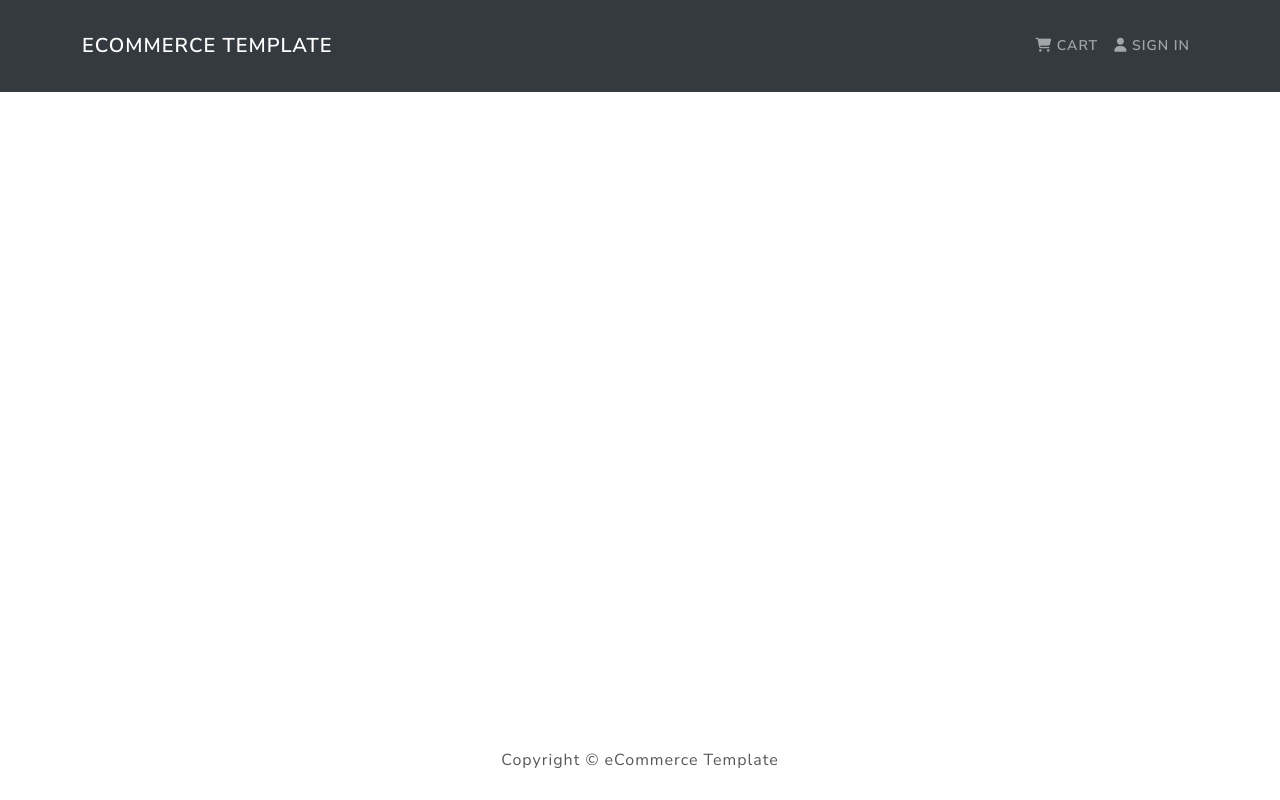
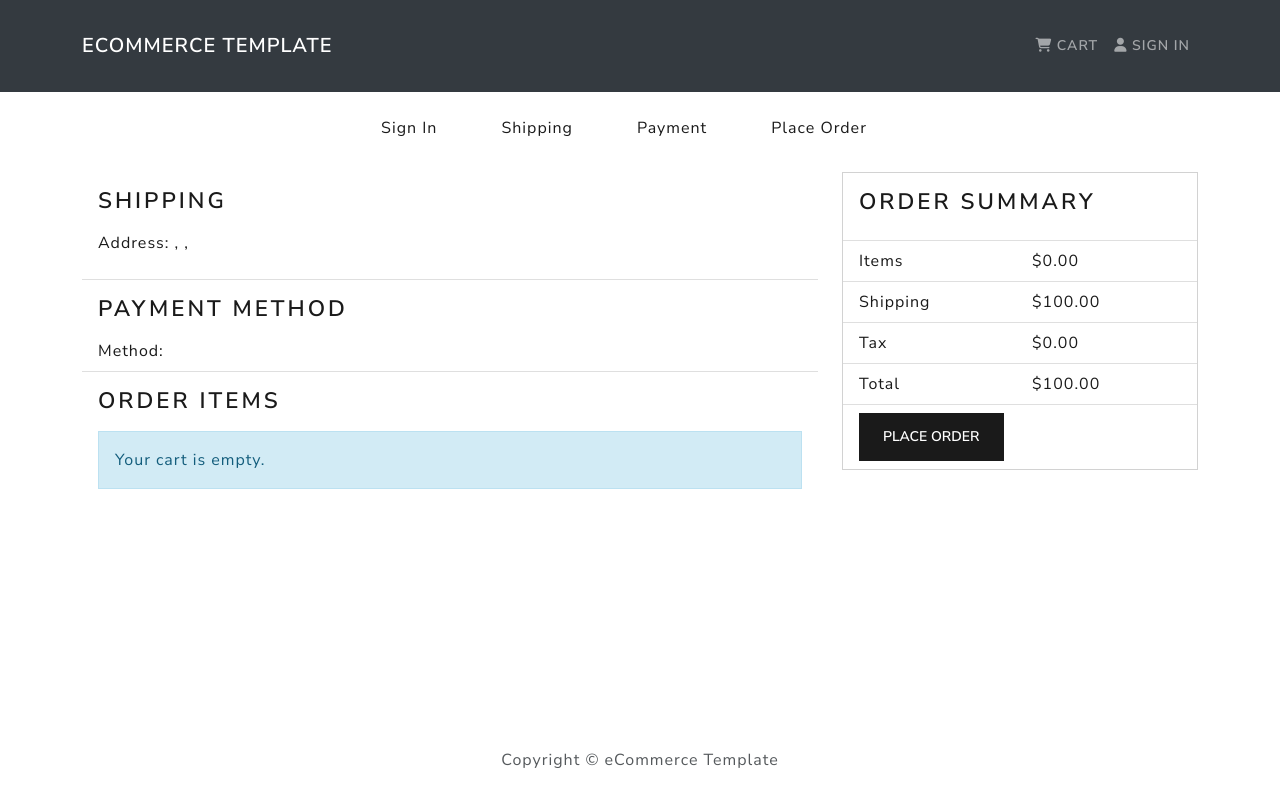
Before and after one commit to Aeowulf/eCommerce-Template, a React (Create React App) app in the folder frontend/: page /placeorder in a window 1280 px wide. Built offline with nearby package versions, Linux system fonts and the light colour scheme.

Commit message:
Created PlaceOrderScreen

```diff
--- a/frontend/src/App.js
+++ b/frontend/src/App.js
@@ -11,6 +11,7 @@
 import ProfileScreen from './screens/ProfileScreen'
 import ShippingScreen from './screens/ShippingScreen'
 import PaymentScreen from './screens/PaymentScreen'
+import PlaceOrderScreen from './screens/PlaceOrderScreen'
 
 const App = () => {
   return (
@@ -38,11 +39,13 @@
 
             <Route path='/shipping' element={<ShippingScreen />} />
 
-            {/* This route isn't working properly, possibly due to use of React Router Dom V6's updated useNavigate function, which is being used in the CartScreen instead of the outdated "history" prop. Will look into this later, right now I'll fix the issue with the route path specified below. */}
+            {/* The route above isn't working properly, possibly due to use of React Router Dom V6's updated useNavigate function, which is being used in the CartScreen instead of the outdated "history" prop. Will look into this later, right now I'll fix the issue with the route path specified below. */}
 
             <Route path='/login/shipping' element={<ShippingScreen />} />
 
             <Route path='/payment' element={<PaymentScreen />} />
+
+            <Route path='/placeorder' element={<PlaceOrderScreen />} />
           </Routes>
         </Container>
       </main>
--- /dev/null
+++ b/frontend/src/screens/PlaceOrderScreen.js
@@ -0,0 +1,154 @@
+import React, { useState } from 'react'
+import { Link, useLocation, useNavigate } from 'react-router-dom'
+import { Button, Row, Col, ListGroup, Image, Card } from 'react-bootstrap'
+import { useDispatch, useSelector } from 'react-redux'
+import Message from '../components/Message'
+import CheckoutSteps from '../components/CheckoutSteps'
+
+const PlaceOrderScreen = () => {
+  const cart = useSelector(state => state.cart)
+
+  // Calculate prices
+  const addDecimals = (num) => {
+    return (Math.round(num * 100) / 100).toFixed(2)
+  }
+  cart.itemsPrice = addDecimals(
+    cart.cartItems.reduce(
+      (acc, item) => acc + item.price * item.qty,
+      0
+    )
+  )
+  cart.shippingPrice = addDecimals(cart.itemsPrice > 100 ? 0 : 100)
+
+  cart.taxPrice = addDecimals(Number((0.15 * cart.itemsPrice).toFixed(2)))
+
+  cart.totalPrice = (
+    Number(cart.itemsPrice) +
+    Number(cart.shippingPrice) +
+    Number(cart.taxPrice)
+  ).toFixed(2)
+
+  const placeOrderHandler = () => {
+    console.log('order')
+  }
+
+  return <>
+    <CheckoutSteps step1 step2 step3 step4 />
+
+    <Row>
+      <Col md={8}>
+        <ListGroup variant='flush'>
+          <ListGroup.Item>
+            <h2>Shipping</h2>
+
+            <p>
+              <strong>Address: </strong>
+              {cart.shippingAddress.address},{' '}
+              {cart.shippingAddress.city},{' '}
+              {cart.shippingAddress.country}{' '}
+              {cart.shippingAddress.postalCode}
+            </p>
+          </ListGroup.Item>
+
+          <ListGroup.Item>
+            <h2>Payment Method</h2>
+
+            <strong>Method: </strong>
+            {cart.paymentMethod}
+          </ListGroup.Item>
+
+          <ListGroup.Item>
+            <h2>Order Items</h2>
+
+            {cart.cartItems.length === 0
+              ? <Message>Your cart is empty.</Message>
+              : (
+                <ListGroup variant='flush'>
+                  {cart.cartItems.map((item, index) => (
+                    <ListGroup.Item key={index}>
+                      <Row>
+                        <Col md={1}>
+                          <Image
+                            src={item.image}
+                            alt={item.name}
+                            fluid
+                            rounded
+                          />
+                        </Col>
+
+                        <Col>
+                          <Link to={`/product/${item.product}`}>
+                            {item.name}
+                          </Link>
+                        </Col>
+
+                        <Col md={4}>
+                          {item.qty} x ${item.price} = ${Math.round(100*(item.qty * item.price))/100}
+                        </Col>
+                      </Row>
+                    </ListGroup.Item>
+                  ))}
+                </ListGroup>
+              )
+            }
+          </ListGroup.Item>
+        </ListGroup>
+      </Col>
+
+      <Col md={4}>
+        <Card>
+          <ListGroup variant='flush'>
+            <ListGroup.Item>
+              <h2>Order Summary</h2>
+            </ListGroup.Item>
+
+            <ListGroup.Item>
+              <Row>
+                <Col>Items</Col>
+
+                <Col>${cart.itemsPrice}</Col>
+              </Row>
+            </ListGroup.Item>
+
+            <ListGroup.Item>
+              <Row>
+                <Col>Shipping</Col>
+
+                <Col>${cart.shippingPrice}</Col>
+              </Row>
+            </ListGroup.Item>
+
+            <ListGroup.Item>
+              <Row>
+                <Col>Tax</Col>
+
+                <Col>${cart.taxPrice}</Col>
+              </Row>
+            </ListGroup.Item>
+
+            <ListGroup.Item>
+              <Row>
+                <Col>Total</Col>
+
+                <Col>${cart.totalPrice}</Col>
+              </Row>
+            </ListGroup.Item>
+
+            <ListGroup.Item>
+              <Button
+                type='button'
+                className='btn-block'
+                disabled={cart.cartItems === 0}
+                onClick={placeOrderHandler}
+              >
+                Place Order
+              </Button>
+            </ListGroup.Item>
+          </ListGroup>
+        </Card>
+      </Col>
+    </Row>
+  </>
+}
+
+export default PlaceOrderScreen
```
